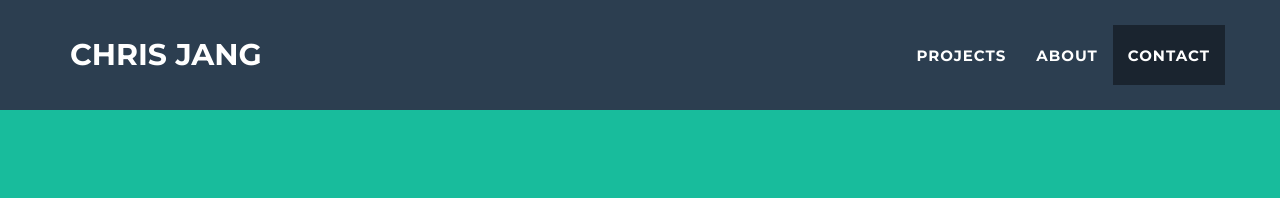
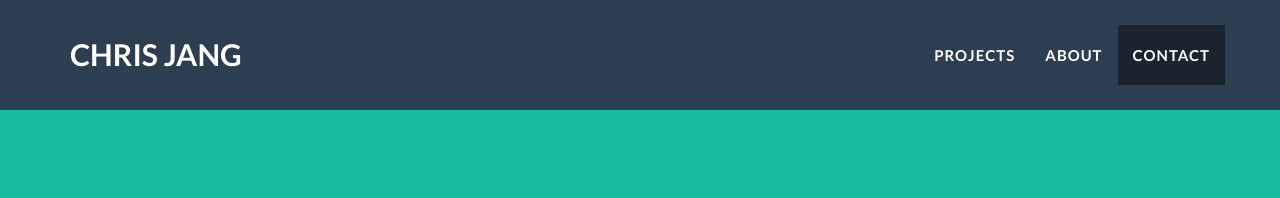
Before and after one commit to cjang5/cjang5.github.io, a Jekyll site: the page built from index.html, in a window 1280 px wide. Shown: the top 198 px of the page. Built offline with Jekyll 4.4.1, drawn with Linux system fonts in a browser that asks for light colours.

Commit message:
Changed navbar fontfamily to Lato from Monsterrat

```diff
--- a/_includes/css/main.css
+++ b/_includes/css/main.css
@@ -95,7 +95,7 @@
     margin: 0 auto 20px;
 }
 
-header .intro-text .name {
+header .intro-text .name { /*Jumbotron intro text*/
     display: block;
     text-transform: uppercase;
     font-family: Monsterrat,"Helvetica Neue",Helvetica,Arial,sans-serif;
@@ -149,7 +149,7 @@
 
 .navbar {
     text-transform: uppercase;
-    font-family: Montserrat,"Helvetica Neue",Helvetica,Arial,sans-serif;
+    font-family: Lato,"Helvetica Neue",Helvetica,Arial,sans-serif;
     font-weight: 700;
 }
 
```
